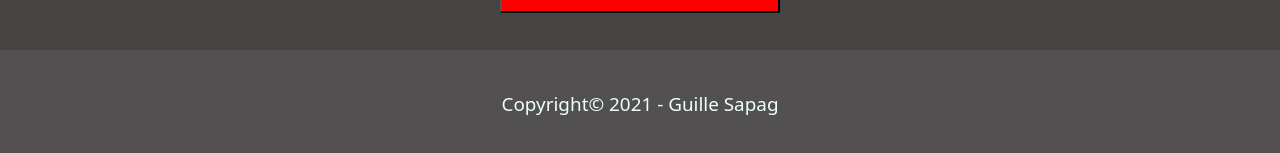
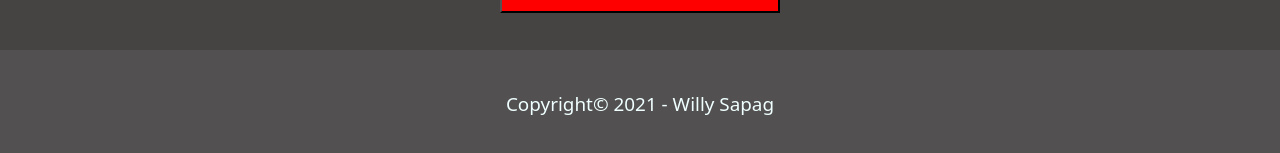
Before and after one commit to Guillesap/ReactEcomm, a React (Create React App) app: page / in a window 1280 px wide. Shown: the part 1574-1727 px from the top of the page. Built offline with nearby package versions, Linux system fonts and the light colour scheme.

Commit message:
¨Boton contador y otros retoques]

```diff
--- a/src/App.js
+++ b/src/App.js
@@ -1,3 +1,4 @@
+import './index.js';
 import Footer from "./components/Footer";
 import Navbar from "./components/Navbar";
 import Peliculas from "./components/Peliculas";
@@ -8,17 +9,16 @@ import 'bootstrap/dist/css/bootstrap.min.css';
 
 
 
-
 function App() {
     const footerData = {
         copyright :"Copyright© 2021",
-        author: "Guille Sapag"
+        author: "Willy Sapag"
     }
 
 return(
 <>
     <Navbar titulo ="Video Club Willy"/>
-    <h1 id="tItulo"> Streaming y Venta de VHS para los nostálgicos.</h1>
+    <h1 id="tItulo"> Streaming  y Venta de VHS para los nostálgicos.</h1>
     <Saludo/>
     <Peliculas/>
     <Contador stock={10 } initial={1}/>
--- a/src/container/List.js
+++ b/src/container/List.js
@@ -1,5 +1,5 @@
 import React from 'react'
-import Item from '../component/Item'
+import Item from './component/Item'
 
 const List = () => {
 
```
